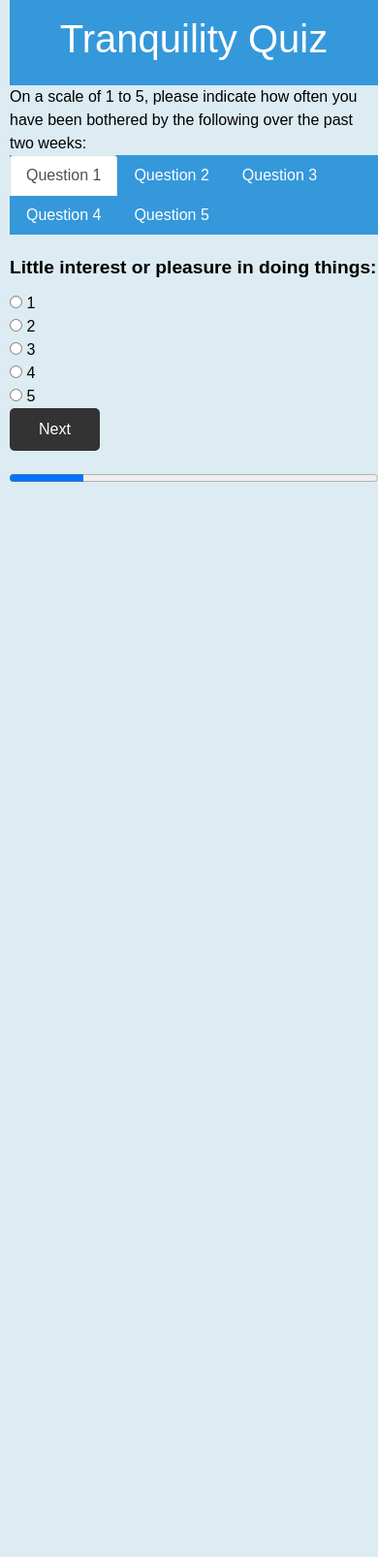
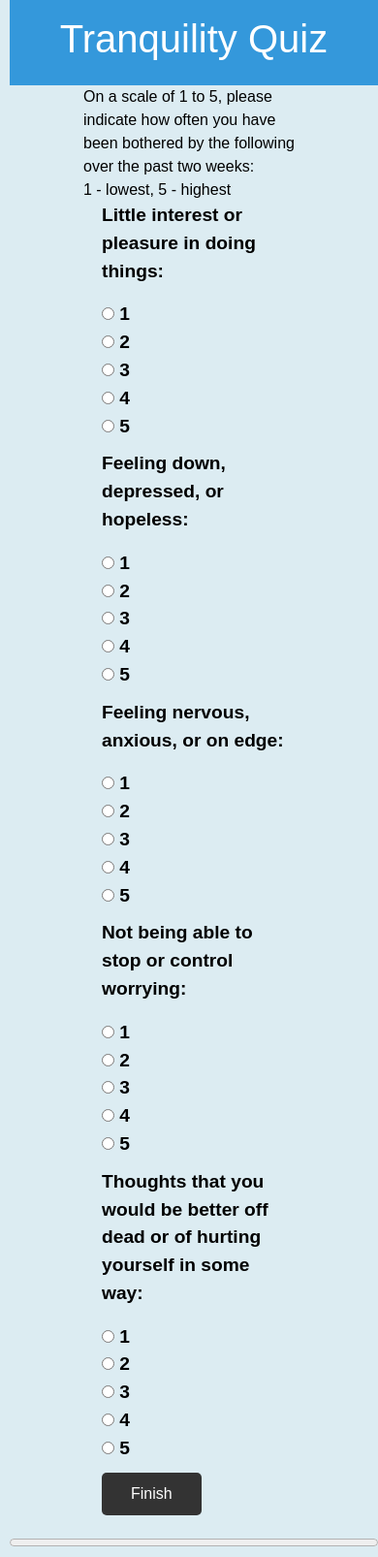
Before and after one commit to haarishmk26/Tranquility2.0, a plain HTML site: page questionnaire.html in a window 390 px wide. Shown: the whole page at 97% size. Before the commit the page ends 844 px from the top, so only its background shows below. Drawn offline with nearby package versions, Linux system fonts and the light colour scheme.

Commit message:
Changes to questionnaire UI

```diff
--- a/questionnaire.html
+++ b/questionnaire.html
@@ -33,7 +33,10 @@
             background-color: #2980b9;
             color: #fff;
         }
-
+        .questions-container {
+            width: 50%;
+            margin: auto;
+        }
         .question {
             font-size: 1.2em;
             font-weight: bold;
@@ -67,6 +70,10 @@
         section {
             padding-left: 10px;
         }
+        .info {
+            width: 60%;
+            margin: auto;
+        }
     </style>
 </head>
 <body>
@@ -77,31 +84,14 @@
             <h1>Tranquility Quiz</h1>
         </header>
 
-        <div>
-            On a scale of 1 to 5, please indicate how often you have been bothered by the following over the past two weeks:
+        <div class="info">
+            On a scale of 1 to 5, please indicate how often you have been bothered by the following over the past two weeks: <br>
+            1 - lowest, 5 - highest
         </div>
-
-        <ul class="nav nav-tabs">
-            <li class="nav-item">
-                <a class="nav-link active" data-toggle="tab" href="#nav1">Question 1</a>
-            </li>
-            <li class="nav-item">
-                <a class="nav-link" data-toggle="tab" href="#nav2">Question 2</a>
-            </li>
-            <li class="nav-item">
-                <a class="nav-link" data-toggle="tab" href="#nav3">Question 3</a>
-            </li>
-            <li class="nav-item">
-                <a class="nav-link" data-toggle="tab" href="#nav4">Question 4</a>
-            </li>
-            <li class="nav-item">
-                <a class="nav-link" data-toggle="tab" href="#nav5">Question 5</a>
-            </li>
-        </ul>
-
-        <div class="tab-content">
-            <div id="nav1" class="tab-pane fade show active">
-                <p class="question">Little interest or pleasure in doing things:</p>
+        <div id="questionsContainer" class="questions-container">
+            <!-- Questions and options will be dynamically loaded here -->
+            <div class="question" id="question1">
+                <p>Little interest or pleasure in doing things:</p>
                 <div class="options">
                     <input type="radio" name="q1" value="1"> 1<br>
                     <input type="radio" name="q1" value="2"> 2<br>
@@ -109,11 +99,10 @@
                     <input type="radio" name="q1" value="4"> 4<br>
                     <input type="radio" name="q1" value="5"> 5<br>
                 </div>
-                <button onclick="nextQuestion('nav2')">Next</button>
             </div>
 
-            <div id="nav2" class="tab-pane fade">
-                <p class="question">Feeling down, depressed, or hopeless:</p>
+            <div class="question" id="question2">
+                <p>Feeling down, depressed, or hopeless:</p>
                 <div class="options">
                     <input type="radio" name="q2" value="1"> 1<br>
                     <input type="radio" name="q2" value="2"> 2<br>
@@ -121,11 +110,10 @@
                     <input type="radio" name="q2" value="4"> 4<br>
                     <input type="radio" name="q2" value="5"> 5<br>
                 </div>
-                <button onclick="nextQuestion('nav3')">Next</button>
             </div>
 
-            <div id="nav3" class="tab-pane fade">
-                <p class="question">Feeling nervous, anxious, or on edge: </p>
+            <div class="question" id="question3">
+                <p>Feeling nervous, anxious, or on edge:</p>
                 <div class="options">
                     <input type="radio" name="q3" value="1"> 1<br>
                     <input type="radio" name="q3" value="2"> 2<br>
@@ -133,11 +121,10 @@
                     <input type="radio" name="q3" value="4"> 4<br>
                     <input type="radio" name="q3" value="5"> 5<br>
                 </div>
-                <button onclick="nextQuestion('nav4')">Next</button>
             </div>
 
-            <div id="nav4" class="tab-pane fade">
-                <p class="question">Not being able to stop or control worrying:</p>
+            <div class="question" id="question4">
+                <p>Not being able to stop or control worrying:</p>
                 <div class="options">
                     <input type="radio" name="q4" value="1"> 1<br>
                     <input type="radio" name="q4" value="2"> 2<br>
@@ -145,11 +132,10 @@
                     <input type="radio" name="q4" value="4"> 4<br>
                     <input type="radio" name="q4" value="5"> 5<br>
                 </div>
-                <button onclick="nextQuestion('nav5')">Next</button>
             </div>
 
-            <div id="nav5" class="tab-pane fade">
-                <p class="question">Thoughts that you would be better off dead or of hurting yourself in some way:</p>
+            <div class="question" id="question5">
+                <p>Thoughts that you would be better off dead or of hurting yourself in some way:</p>
                 <div class="options">
                     <input type="radio" name="q5" value="1"> 1<br>
                     <input type="radio" name="q5" value="2"> 2<br>
@@ -157,24 +143,80 @@
                     <input type="radio" name="q5" value="4"> 4<br>
                     <input type="radio" name="q5" value="5"> 5<br>
                 </div>
-                <button onclick="showResults()">Finish</button>
             </div>
+            <button onclick="showResults()">Finish</button>
+
         </div>
 
-        <progress id="progress" value="20" max="100"></progress>
+        <progress id="progress" value="0" max="100"></progress>
     </section>
     <script src="https://code.jquery.com/jquery-3.5.1.slim.min.js"></script>
     <script src="https://cdn.jsdelivr.net/npm/@popperjs/core@2.5.2/dist/umd/popper.min.js"></script>
     <script src="https://cdn.jsdelivr.net/npm/bootstrap@4.5.2/dist/js/bootstrap.min.js"></script>
 
     <script>
-        // hardcoded user id and moodscore values for first call
-        function nextQuestion(nextNav) {
-            var section = document.getElementById(nextNav);
-            if (section) {
-                section.scrollIntoView({ behavior: 'smooth' });
+        var totalQuestions = 5;
+        var answeredQuestions = 0;
+
+        function updateProgress() {
+            answeredQuestions++;
+            var progressValue = (answeredQuestions / totalQuestions) * 100;
+            document.getElementById('progress').value = progressValue;
+
+            // Optionally, you can disable the radio buttons after they are clicked
+            // This prevents the user from changing their selection
+            // disableRadioButtons();
+        }
+
+        var radioButtons = document.querySelectorAll('input[type="radio"]');
+        radioButtons.forEach(function (button) {
+            button.addEventListener('click', updateProgress);
+        });
+
+        // Optionally, you can disable the radio buttons after they are clicked
+        function disableRadioButtons() {
+            radioButtons.forEach(function (button) {
+                button.disabled = true;
+            });
+        }
+        function loadQuestion() {
+            // Replace this with your actual questions
+            var questions = [
+                { text: 'Little interest or pleasure in doing things' },
+                { text: 'Feeling down, depressed, or hopeless' },
+                { text: 'Feeling nervous, anxious, or on edge' },
+                { text: 'Not being able to stop or control worrying' },
+                { text: 'Thoughts that you would be better off dead or of hurting yourself in some way' }
+            ];
+
+            if (currentQuestion < totalQuestions) {
+                // Generate HTML for the current question
+                var questionHTML = `
+                    <div class="question" id="question${currentQuestion + 1}">
+                        <p>${questions[currentQuestion].text}</p>
+                        <div class="options">
+                            <input type="radio" name="q${currentQuestion + 1}" value="1"> 1<br>
+                            <input type="radio" name="q${currentQuestion + 1}" value="2"> 2<br>
+                            <input type="radio" name="q${currentQuestion + 1}" value="3"> 3<br>
+                            <input type="radio" name="q${currentQuestion + 1}" value="4"> 4<br>
+                            <input type="radio" name="q${currentQuestion + 1}" value="5"> 5<br>
+                        </div>
+                        <button onclick="nextQuestion()">Next</button>
+                    </div>
+                `;
+
+                // Append the question HTML to the container
+                document.getElementById('questionsContainer').innerHTML += questionHTML;
+
+                // Update the progress bar
+                document.getElementById('progress').value += 20;
+
+                // Increment the current question counter
+                currentQuestion++;
+            } else {
+                // All questions answered, show results
+                showResults();
             }
-            document.getElementById('progress').value += 20;
         }
 
         function showResults() {
@@ -194,40 +236,40 @@
                 "sleepquality": 4
             }
 
-        //     // Sending a POST request to the API
-        //     fetch('http://localhost:3000/questionnaire', {
-        //     method: 'POST', // The method is POST since you are sending data
-        //     headers: {
-        //         'Content-Type': 'application/json', // Specifying the content type as JSON
-        //     },
-        //     body: JSON.stringify({ // Converting the data object to a JSON string
-        //         userid: 2,
-        //         moodscore: 5,
-        //         stresslevel: 3,
-        //         sleepquality: 4,
-        //         question1: ans1,
-        //         question2: ans2,
-        //         question3: ans3,
-        //         question4: ans4,
-        //         question5: ans5
-        //     })
-        // })
-        // .then(response => response.json()) // Parsing the JSON response
-        // .then(data => console.log(data)) // Handling the data from the response
-        // .catch(error => console.error('Error:', error)); // Handling any errors
+            // Sending a POST request to the API
+            fetch('http://localhost:3000/questionnaire', {
+            method: 'POST', // The method is POST since you are sending data
+            headers: {
+                'Content-Type': 'application/json', // Specifying the content type as JSON
+            },
+            body: JSON.stringify({ // Converting the data object to a JSON string
+                userid: 2,
+                question1: ans1,
+                question2: ans2,
+                question3: ans3,
+                question4: ans4,
+                question5: ans5
+            })
+        })
+        .then(response => response.json()) // Parsing the JSON response
+        .then(data => console.log(data)) // Handling the data from the response
+        .catch(error => console.error('Error:', error)); // Handling any errors
         if (totalMoodScore < 10 ) {
             window.user_profile = { 7: 3}
         } else {
             window.user_profile = { 12: 3}
         }
         console.log(totalMoodScore);
+        // To update based on Harpeets new logic
          //{12:3}  Exercise // If score<=10
         // {7:3}  Relaxing // If score>10
         // window.user_profile = { 3: 10 };
 
         // Redirecting to 'video-player.html' with user_profile as a query parameter
-        window.location.href = 'video-player.html?user_profile=' + encodeURIComponent(JSON.stringify(window.user_profile));
+        window.location.href = 'video-player.html';
+        //  + encodeURIComponent(JSON.stringify(window.user_profile));
         }
+        nextQuestion();
     </script>
 
 </body>
```
Also changed, not shown: video-player.html (+0 -2 lines), 1 other file.
